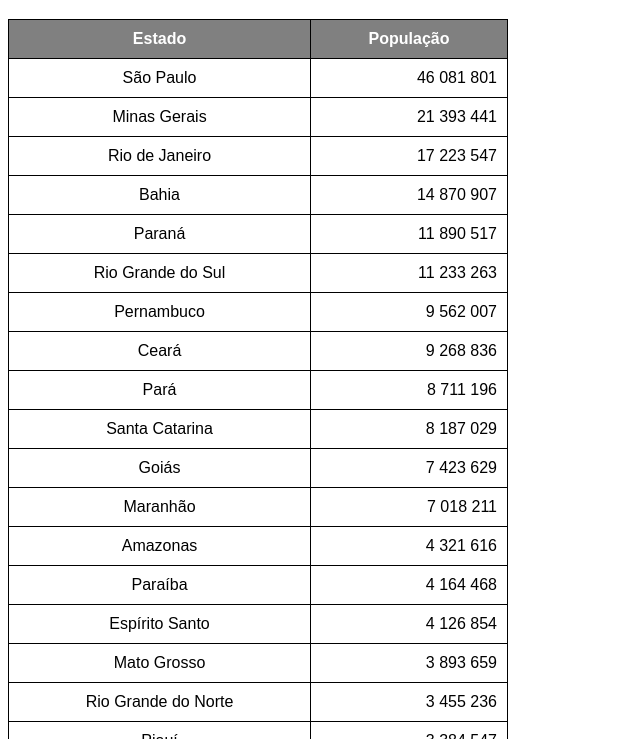
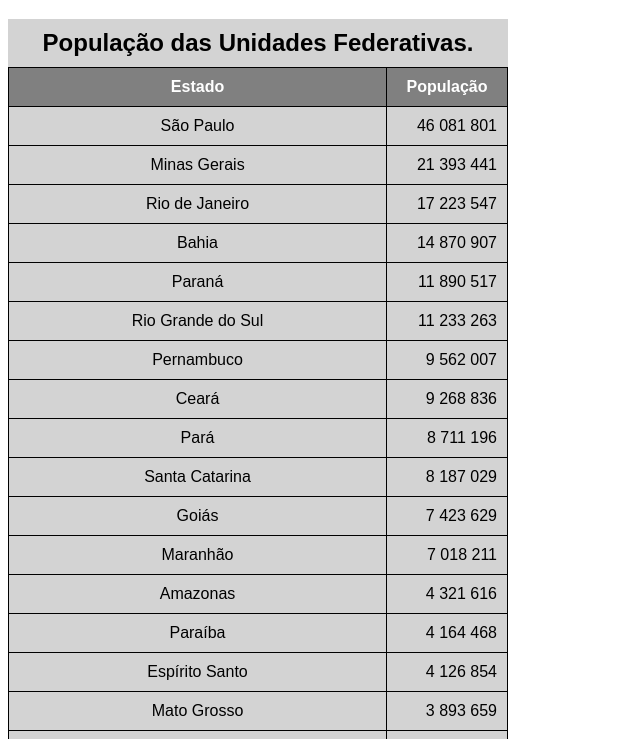
Before and after one commit to Igoroch8/html-css, a plain HTML site: page ex24/tabela002.html in a window 1280 px wide. Shown: the part 61-800 px from the top of the page, without its empty margins (0-640 px from the left). Drawn offline with Linux system fonts and the light colour scheme.

Commit message:
Atualizei o ex24

```diff
--- a/ex24/tabela002.html
+++ b/ex24/tabela002.html
@@ -8,19 +8,34 @@
         body {
             font-family: Arial, Helvetica, sans-serif;
         }
+
         table {
             width: 500px;
             border-collapse: collapse;
         }
+
         td, th {
             border: 1px solid black;
             text-align: center;
             padding: 10px;
         }
+
+        caption {
+            font-size: 1.5em;
+            font-weight: bold;
+            padding: 10px;
+            background-color: lightgray;
+        }
+
         thead, tfoot {
             background-color: gray;
             color: white;
         }
+
+        tbody > tr {
+            background-color: lightgray;
+        }
+
         td.num {
             text-align: right;
         }
@@ -29,10 +44,11 @@
 <body>
     <h1>Uso de Tabelas Grandes</h1>
     <table>
+        <caption>População das Unidades Federativas.</caption>
         <thead>
             <tr>
-                <th>Estado</th>
-                <th>População</th>
+                <th scope="col">Estado</th>
+                <th scope="col" style="width: 100px;">População</th>
             </tr>
         </thead>
         <tbody>
@@ -147,7 +163,7 @@
         </tbody>
         <tfoot>
             <tr>
-                <th>Total de Habitantes</th>
+                <th scope="row">Total de Habitantes</th>
                 <td class="num"><strong>213 421 037</strong></td>
             </tr>
         </tfoot>
```
